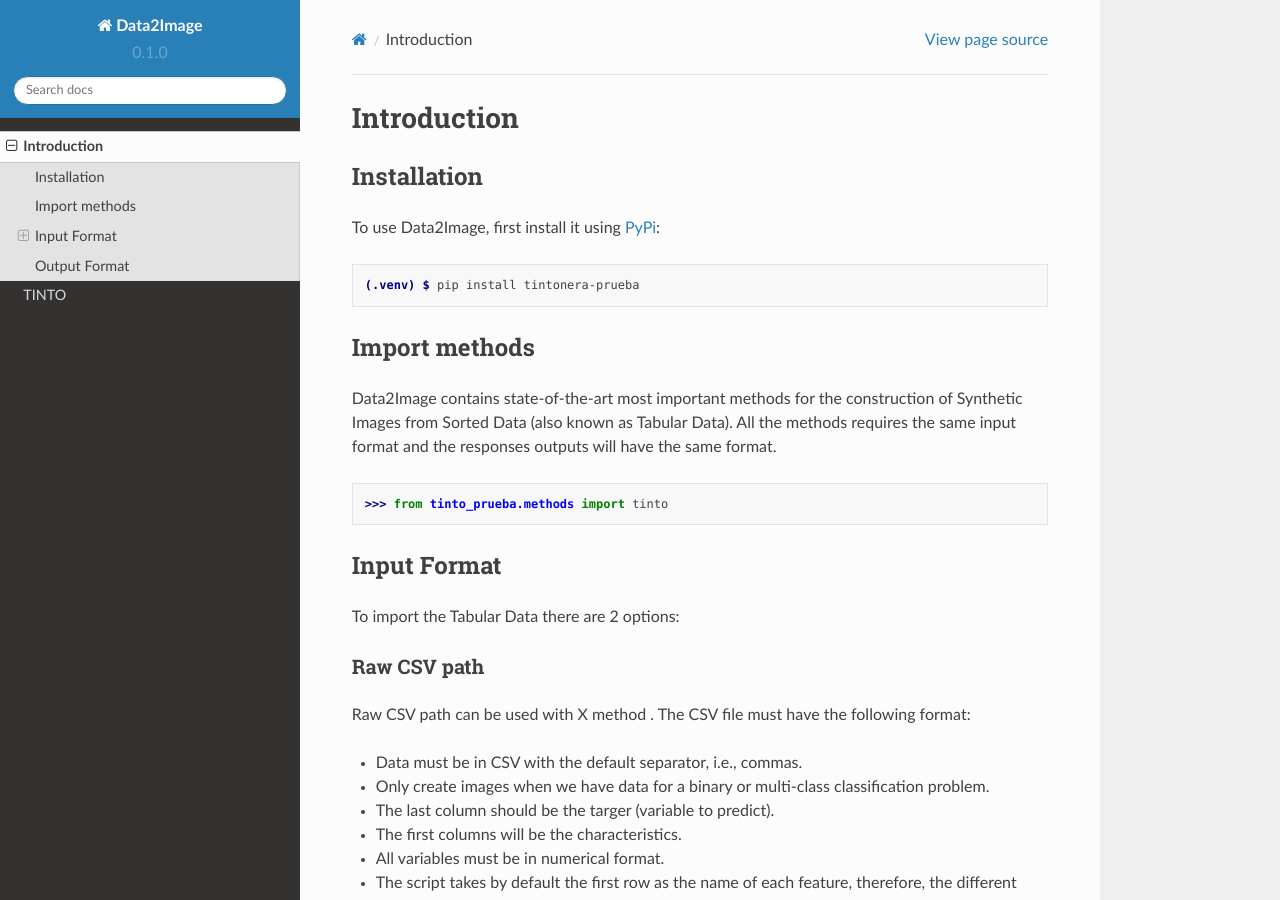
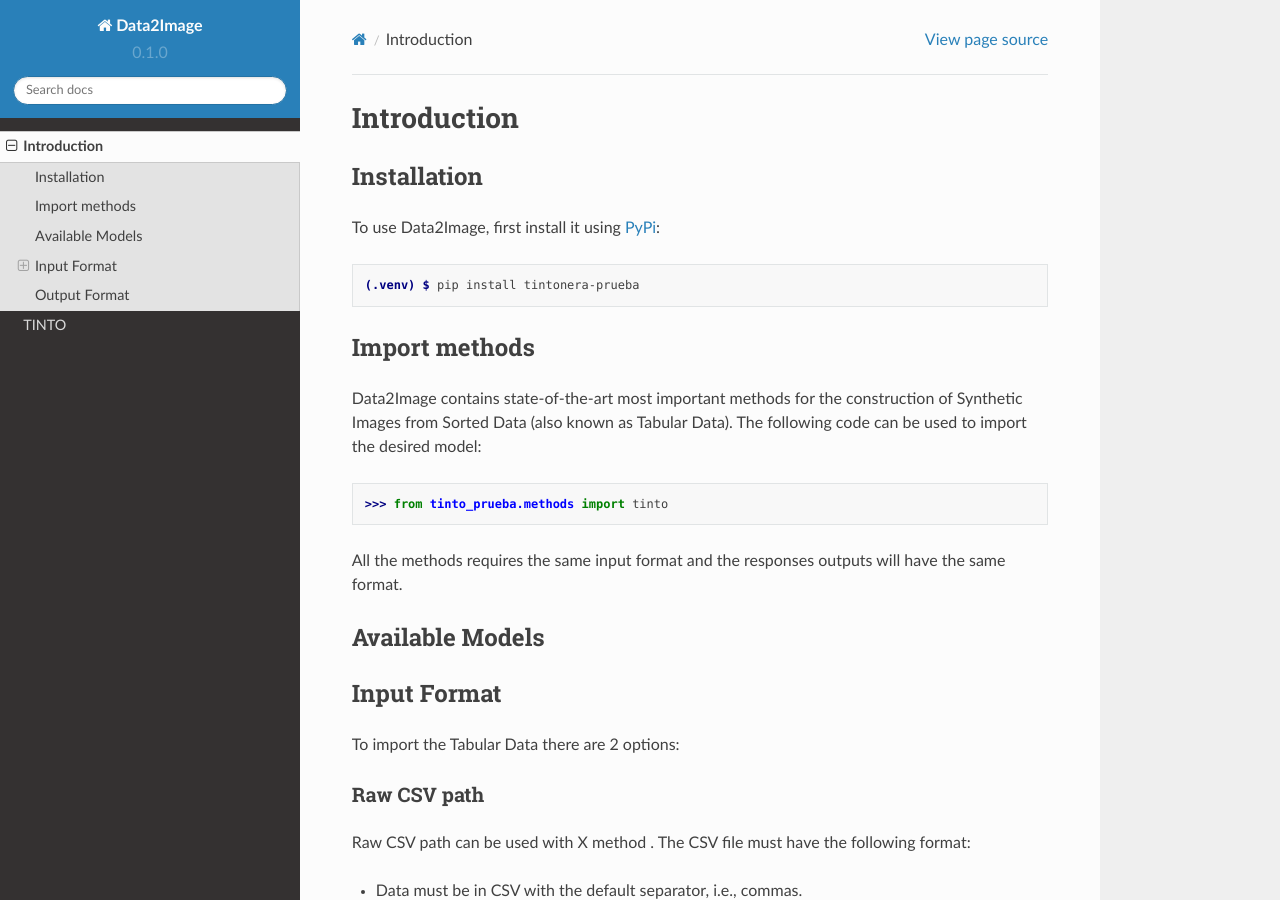
Before and after one commit to oeg-upm/TINTOlib-Documentation, a Sphinx documentation site: the page built from docs/source/installation.rst, in a window 1280 px wide and 900 px high. Built offline with Sphinx 7.4.7 and the Read the Docs theme 2.0.0, drawn with Linux system fonts in a browser that asks for light colours; pages that are not in the unit, such as notebooks, are missing from menus.

Commit message:
Update installation.rst

```diff
--- a/docs/source/installation.rst
+++ b/docs/source/installation.rst
@@ -14,10 +14,15 @@
 
 Import methods
 ----------------
-Data2Image contains state-of-the-art most important methods for the construction of Synthetic Images from Sorted Data (also known as Tabular Data). All the methods requires the same input format and the responses outputs will have the same format.
+Data2Image contains state-of-the-art most important methods for the construction of Synthetic Images from Sorted Data (also known as Tabular Data). The following code can be used to import the desired model:
 
 >>> from tinto_prueba.methods import tinto
 
+
+All the methods requires the same input format and the responses outputs will have the same format.
+
+Available Models
+--------------
 
 Input Format
 ------------
```
